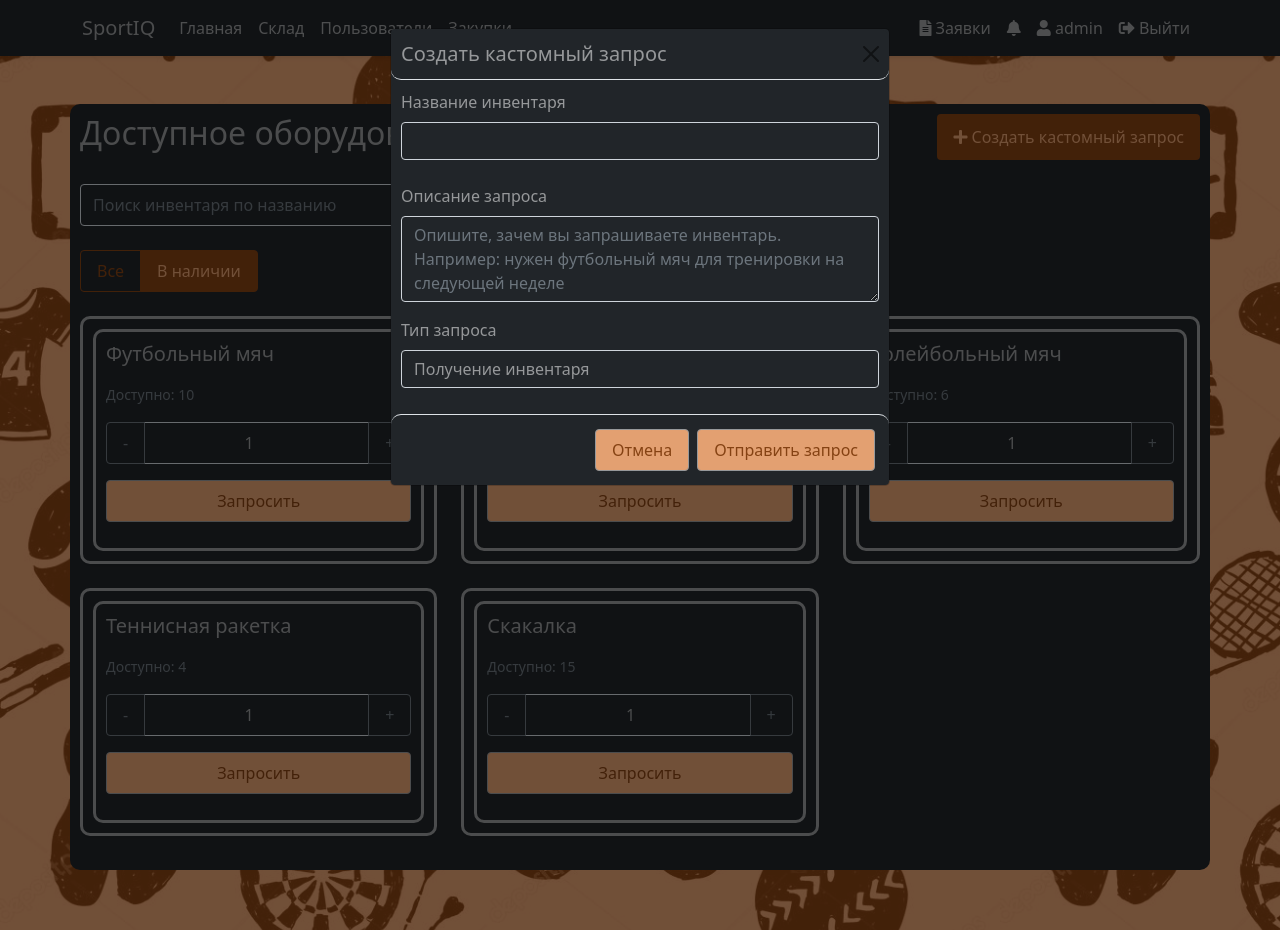
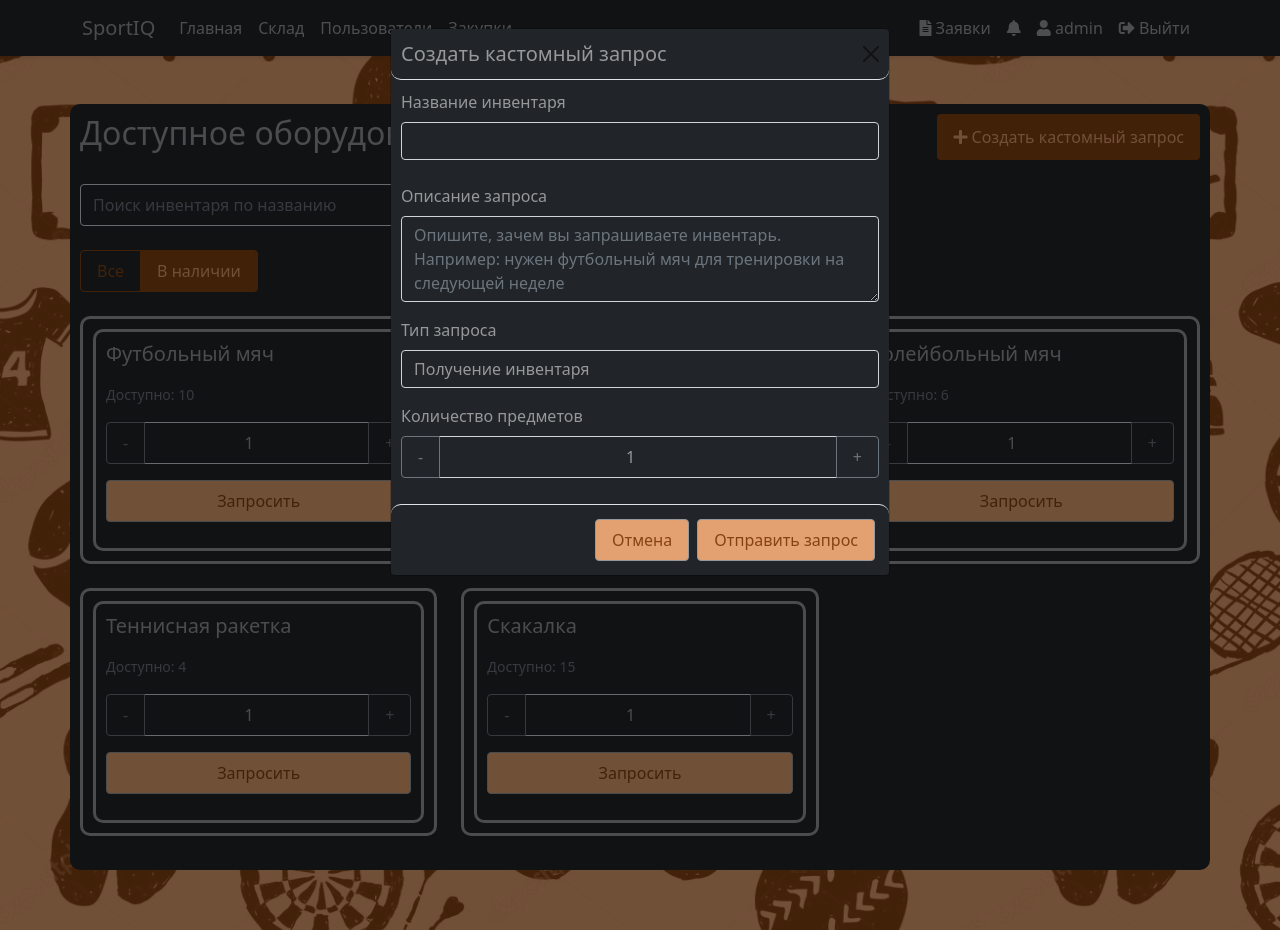
Before and after one commit to Gelzy788/Sports-Equipment-Tracker, a Flask app: page /user/available_equipment in a window 1280 px wide, after a click on "Создать кастомный запрос". Run offline with Flask 2, Linux system fonts and the light colour scheme; a user stored in the database is signed in; data comes from the database, SQL or seed files in the repository; data that the repository does not hold is empty.

Commit message:
modified:   app.py 	modified:   requirements.txt 	modified:   templates/available_equipment.html 	modified:   templates/notifications.html 	modified:   user_app.py

```diff
--- a/app.py
+++ b/app.py
@@ -653,6 +653,7 @@ def create_custom_request():
     equipment_name = request.form.get('equipment_name')
     custom_description = request.form.get('custom_description')
     request_type = request.form.get('request_type')
+    count = int(request.form.get('count', 1))
 
     # Поиск оборудования по названию
     equipment = Storage.query.filter(Storage.name == equipment_name).first()
@@ -662,7 +663,8 @@ def create_custom_request():
         user_id=current_user.id,
         storage_id=equipment.id if equipment else None,
         request_type=request_type,
-        custom_description=custom_description
+        custom_description=custom_description,
+        count=count
     )
 
     db.session.add(new_request)
--- a/requirements.txt
+++ b/requirements.txt
@@ -1,9 +1,11 @@
 click==8.1.2
 colorama==0.4.6
 flask==2.0.3
+openpyxl==3.1.2
 flask-Login==0.6.2
 flask-SQLAlchemy==2.5.1
 gevent==24.11.1
+flask_migrate==4.0.4
 greenlet==3.1.1
 h11==0.14.0
 itsdangerous==2.2.0
--- a/templates/available_equipment.html
+++ b/templates/available_equipment.html
@@ -113,6 +113,14 @@
                             <option value="ремонт" style="color: #96989a;">Ремонт</option>
                         </select>
                     </div>
+                    <div class="mb-3">
+                        <label for="customCount" class="form-label" style="color: #96989a;">Количество предметов</label>
+                        <div class="input-group">
+                            <button type="button" class="btn btn-outline-secondary" id="customMinusBtn">-</button>
+                            <input type="number" name="count" id="customCount" class="form-control text-center" value="1" min="1" required>
+                            <button type="button" class="btn btn-outline-secondary" id="customPlusBtn">+</button>
+                        </div>
+                    </div>
                 </form>
             </div>
             <div class="modal-footer" style="background-color: #212529; padding: 10px; border-radius: 10px;">
@@ -217,6 +225,22 @@ document.addEventListener('DOMContentLoaded', function() {
                 });
             });
     });
+
+    // Обработка кнопок +/- для кастомного запроса
+    const customMinusBtn = document.getElementById('customMinusBtn');
+    const customPlusBtn = document.getElementById('customPlusBtn');
+    const customCountInput = document.getElementById('customCount');
+    if(customMinusBtn && customPlusBtn && customCountInput) {
+        customMinusBtn.addEventListener('click', () => {
+            let value = parseInt(customCountInput.value);
+            if(value > 1) {
+                customCountInput.value = value - 1;
+            }
+        });
+        customPlusBtn.addEventListener('click', () => {
+            customCountInput.value = parseInt(customCountInput.value) + 1;
+        });
+    }
 });
 </script>
 {% endblock %}
--- a/templates/notifications.html
+++ b/templates/notifications.html
@@ -29,8 +29,8 @@
                 <small>{{ notification.created_at.strftime('%d.%m.%Y %H:%M') }}</small>
             </div>
 
-            {% if notification.equipment_id %}
-            <p class="mb-1" style="color: #96989a;">Оборудование: {{ notification.storage.name }}</p>
+            {% if notification.equipment_name or notification.equipment_id %}
+            <p class="mb-1" style="color: #96989a;">Оборудование: {{ notification.equipment_name or notification.equipment_id.name }}</p>
             <p class="mb-1" style="color: #96989a;">Количество: {{ notification.count }}</p>
             {% endif %}
 
--- a/user_app.py
+++ b/user_app.py
@@ -270,6 +270,7 @@ def create_custom_request():
     equipment_name = request.form.get('equipment_name')
     custom_description = request.form.get('custom_description')
     request_type = request.form.get('request_type')
+    count = request.form.get('count')
 
     if not equipment_name or not custom_description:
         flash('Пожалуйста, заполните все поля', 'error')
@@ -280,8 +281,10 @@ def create_custom_request():
         new_request = Requests(
             user_id=current_user.id,
             equipment_name=equipment_name,
+            count=count,
             custom_description=custom_description,
             request_type=request_type,
+            request_tip="кастомная",
             status=None,
             created_at=datetime.utcnow()
         )
```
